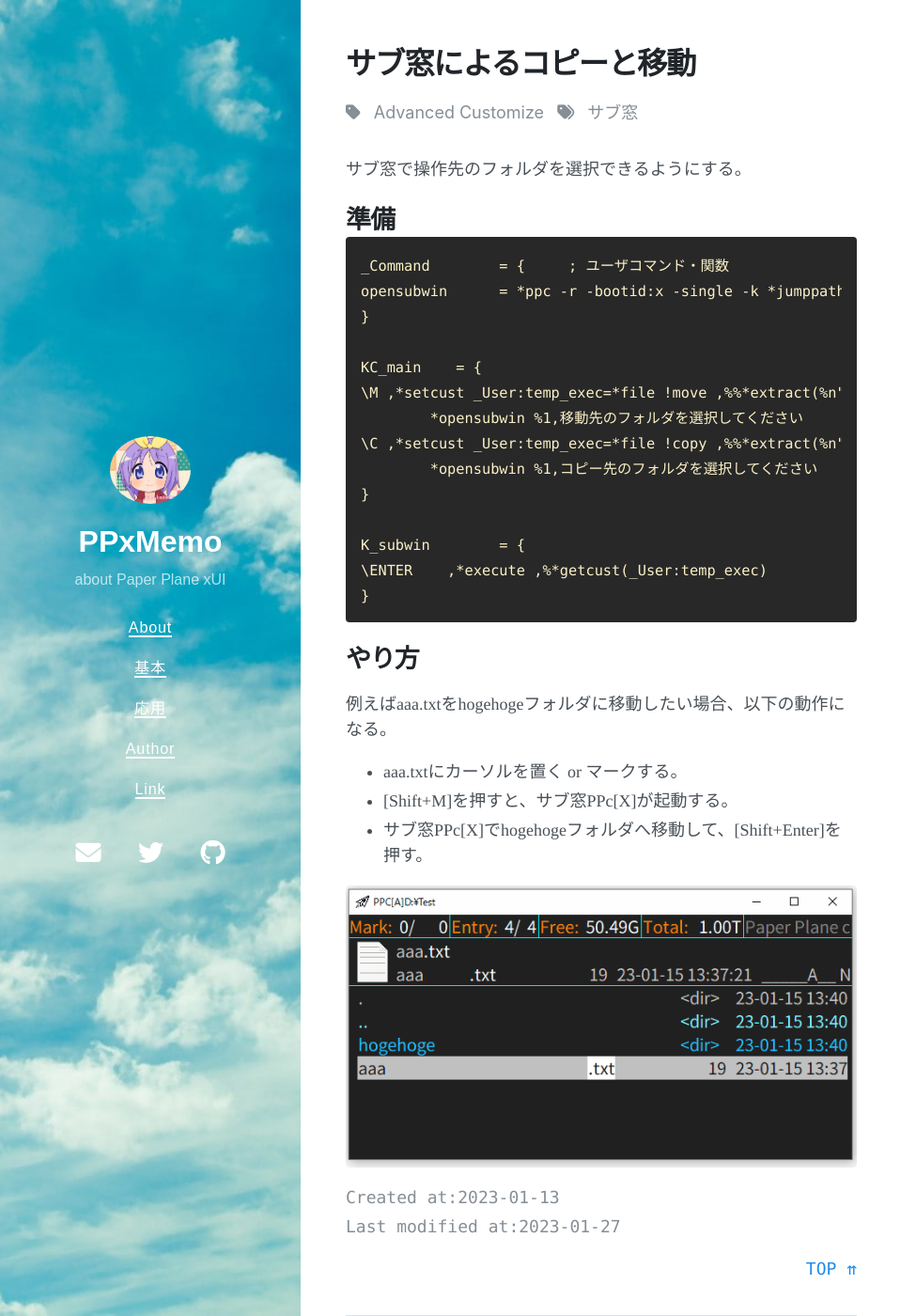
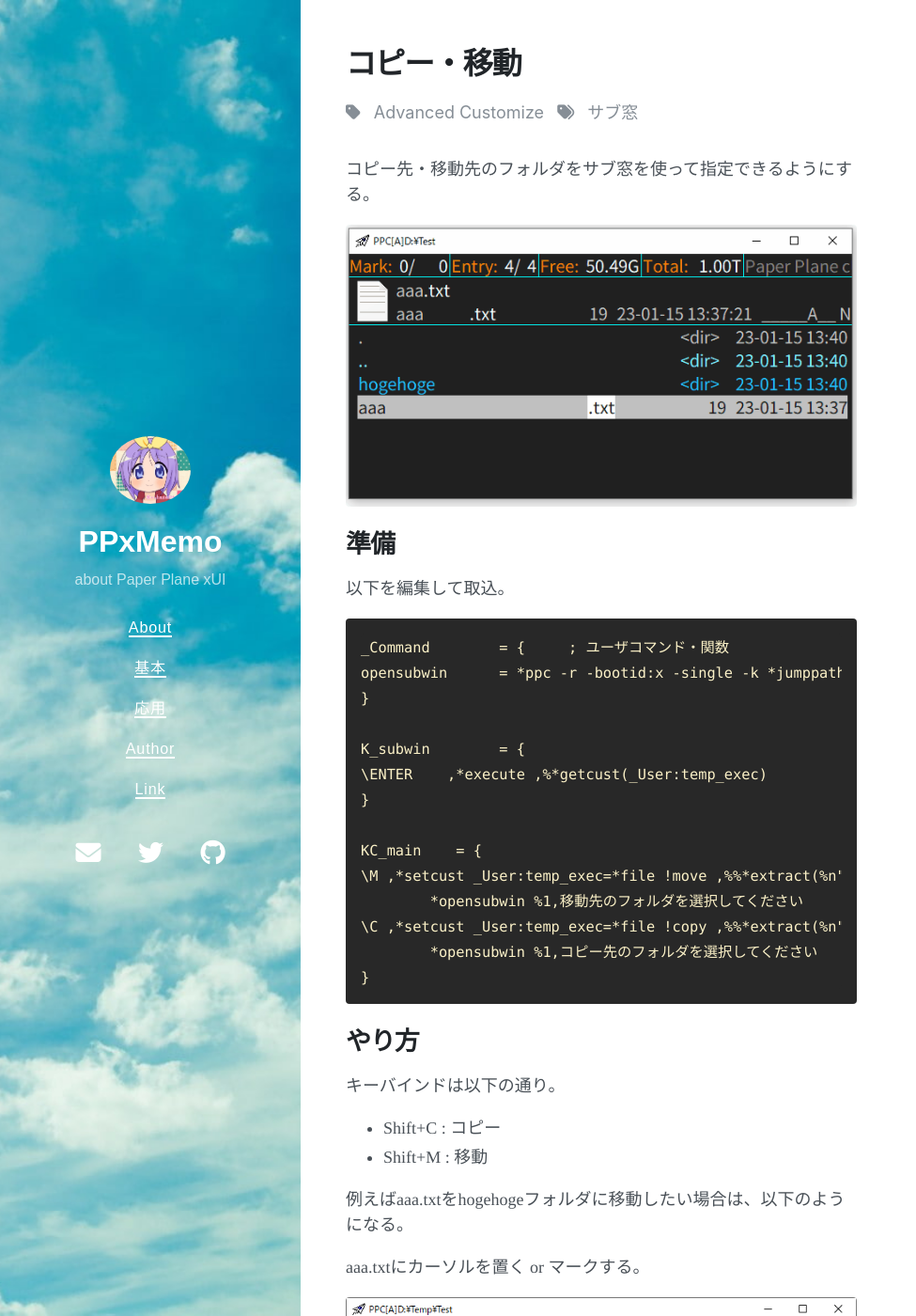
Before and after one commit to tukasa/ppxmemo, a Jekyll site: the page built from my_collections/_advanced/0301subwin.md, in a window 1280 px wide and 1400 px high. Shown: the whole window at 94% size, without its empty margins (0-975 px from the left). Built offline with Jekyll 4.4.1, drawn with Linux system fonts in a browser that asks for light colours; nearby versions of some CDN libraries; some of the changed text lies outside the part shown.

Commit message:
7zipを使うのを辞める。アプリケーションの登録は使いづらいので削除

````diff
--- a/my_collections/_advanced/0301subwin.md
+++ b/my_collections/_advanced/0301subwin.md
@@ -1,17 +1,25 @@
 ---
-title: サブ窓によるコピーと移動
+title: コピー・移動
 part: サブ窓
 created_at: 2023-01-13
-last_modified_at: 2023-01-27
+last_modified_at: 2023-08-23
 ---
 
-サブ窓で操作先のフォルダを選択できるようにする。
+コピー先・移動先のフォルダをサブ窓を使って指定できるようにする。
+
+![サブ窓による移動]({{ "/assets/images/subwin01.gif" | relative_url }})
 
 ## 準備
+
+以下を編集して取込。
 
 ```text
 _Command	= {	; ユーザコマンド・関数
 opensubwin	= *ppc -r -bootid:x -single -k *jumppath %*arg(1) %%: *mapkey use,K_subwin %%: *linemessage %*arg(2)
+}
+
+K_subwin	= {
+\ENTER    ,*execute ,%*getcust(_User:temp_exec)
 }
 
 KC_main    = {
@@ -20,19 +28,21 @@ KC_main    = {
 \C ,*setcust _User:temp_exec=*file !copy ,%%*extract(%n"%%%%@*8FCDN"),%%1 %%: %%K"@Q"
 	*opensubwin %1,コピー先のフォルダを選択してください
 }
-
-K_subwin	= {
-\ENTER    ,*execute ,%*getcust(_User:temp_exec)
-}
 ```
 
 ## やり方
 
-例えばaaa.txtをhogehogeフォルダに移動したい場合、以下の動作になる。
+キーバインドは以下の通り。
 
+- Shift+C : コピー
+- Shift+M : 移動
 
-- aaa.txtにカーソルを置く or マークする。
-- [Shift+M]を押すと、サブ窓PPc[X]が起動する。
-- サブ窓PPc[X]でhogehogeフォルダへ移動して、[Shift+Enter]を押す。
+例えばaaa.txtをhogehogeフォルダに移動したい場合は、以下のようになる。
 
-![サブ窓による移動]({{ "/assets/images/subwin01.gif" | relative_url }})
+aaa.txtにカーソルを置く or マークする。
+
+![操作対象にカーソル]({{ "/assets/images/subwin02.png" | relative_url }})
+
+Shift+MでPPc[X]が起動するので、hogehogeフォルダへ移動してShift+Enter。
+
+![PPCXが起動]({{ "/assets/images/subwin03.png" | relative_url }})
--- a/my_collections/_advanced/0302subwin.md
+++ b/my_collections/_advanced/0302subwin.md
@@ -1,35 +1,53 @@
 ---
-title: 7-ZIP
+title: 展開・圧縮
 part: サブ窓
 created_at: 2023-01-13
-last_modified_at: 2023-01-24
+last_modified_at: 2023-08-23
 ---
 
-7-ZIPを使い、解凍や圧縮をする。
-以下をScriptフォルダに保存。
+展開・圧縮をサブ窓を使ってできるようにする。
 
-_wrap_7z.js_
-<script src="https://gist.github.com/tukasa/744d0df04bc3a95a2fc13ddff910cbaa.js"></script>
+## 準備
 
 以下を編集して取込。
 
-```text
-A_exec	= {	; エイリアス
-7z	= "C:\Program Files\7-Zip\7z.exe"
+```text{% raw %}
+_Command	= {	; ユーザコマンド・関数
+opensubwin	= *ppc -r -bootid:x -single -k *jumppath %*arg(1) %%: *mapkey use,K_subwin %%: *linemessage %*arg(2)
+}
+
+K_subwin	= {
+\ENTER    ,*execute ,%*getcust(_User:temp_exec)
 }
 
 KC_main    = {
-\U ,*setcust _User:temp_exec=*script %0Script\wrap_7z.js,u,%%*extract(%n"%%%%a*8FCDN"),%%1 %%: %%K"@Q"
-	 *opensubwin %FCD,展開先のフォルダを選択してください
-\P ,*setcust _User:temp_exec=*script %0Script\wrap_7z.js,p,%%*extract(%n"%%%%a*8FCDN"),%(%*input("%1%*addchar(\)|%*extract(C"%%X")|.zip" -title:"7zipで圧縮" -select:i) %: %K"@Q"%)
-	*opensubwin %FCD,圧縮先のフォルダを選択してください
-\I ,*setcust _User:temp_exec=*script %0Script\wrap_7z.js,ip,%%*extract(%n"%%%%a*8FCDN"),%%1 %%: %%K"@Q"
-	 *opensubwin %FCD,個別圧縮先のフォルダを選択してください
-}
+\U ,*setcust _User:temp_exec=*execute %n,*unpack %%1 %%: %%K"@Q"
+	 *opensubwin "D:\Temp",展開先のフォルダを選択してください
+\P ,*setcust _User:temp_exec=*string o,name=%%"ファイル名を入力してください"%%{%%*extract(%n"%%%%X")%%} %%: *execute %n,*pack "!%%1%\%%so"name" %%: %%K"@Q"
+	*opensubwin "D:\Temp",圧縮先のフォルダを選択してください
+\I ,*setcust _User:temp_exec=*execute %n,*pack "!%%1",indiv %%: %%K"@Q"
+	*opensubwin "D:\Temp",個別圧縮先のフォルダを選択してください
+}{% endraw %}
 ```
 
-- \U: サブ窓を使って7-Zipで展開
-- \P: サブ窓を使って7-Zipで圧縮
-- \I: サブ窓を使って7-Zipで個別圧縮
+## やり方
 
-となる。
+キーバインドは以下の通り。
+
+- Shift+U : 展開
+- Shift+P : 圧縮
+- Shift+I : 個別圧縮
+
+例えばhogehogeフォルダをTestフォルダに圧縮したいときは、以下のようになる。
+
+hogehogeフォルダにカーソルを置く or マークする。
+
+![hogehogeにカーソル]({{ "/assets/images/subwin04.png" | relative_url }})
+
+Shift+PでPPc[X]が起動するので、Testフォルダへ移動してShift+Enter。
+
+![サブ窓が起動]({{ "/assets/images/subwin05.png" | relative_url }})
+
+一行編集に圧縮ファイル名を入力してENTER。
+
+![一行編集にファイル名を入力]({{ "/assets/images/subwin06.png" | relative_url }})
````
Also changed, not shown: my_collections/_advanced/0303subwin.md (deleted, +0 -23 lines), assets/images/subwin02.png (added), assets/images/subwin03.png (added), assets/images/subwin04.png (added), assets/images/subwin05.png (added), assets/images/subwin06.png (added), assets/images/subwin07.png (added).
